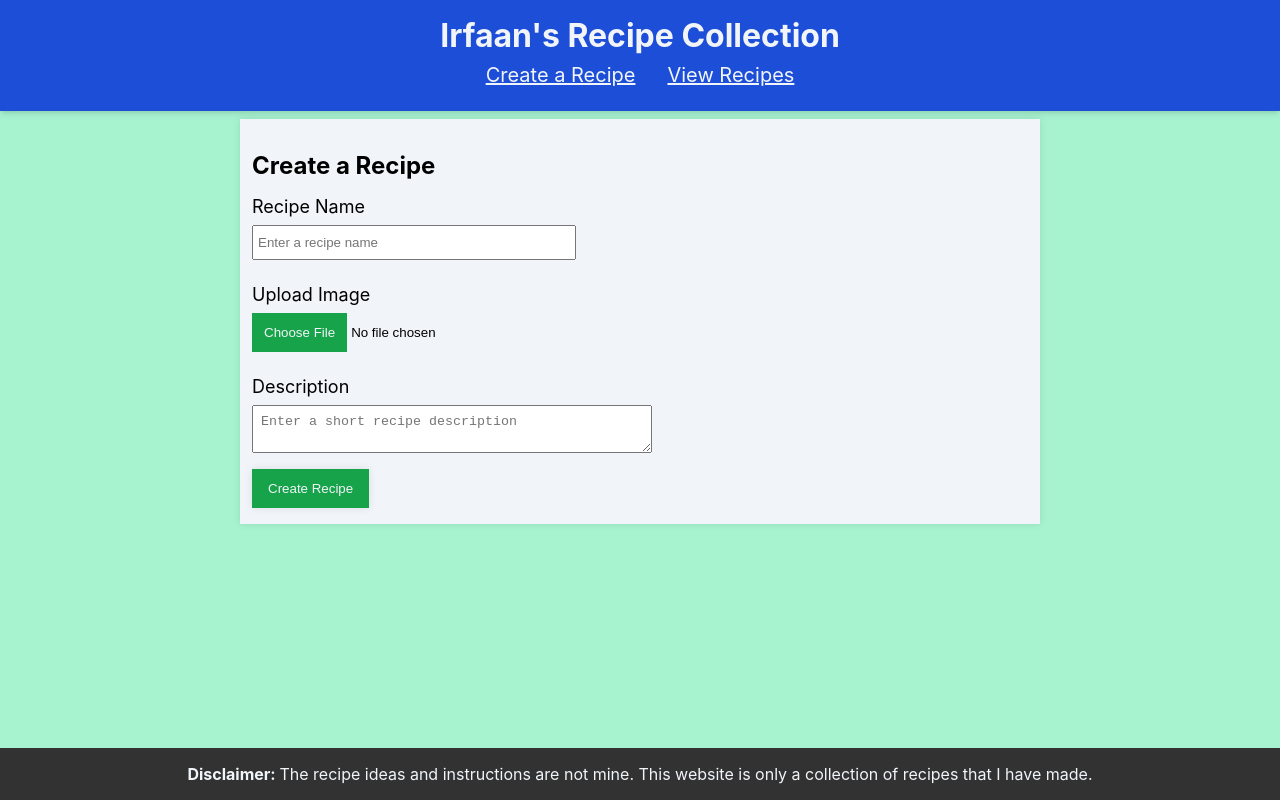
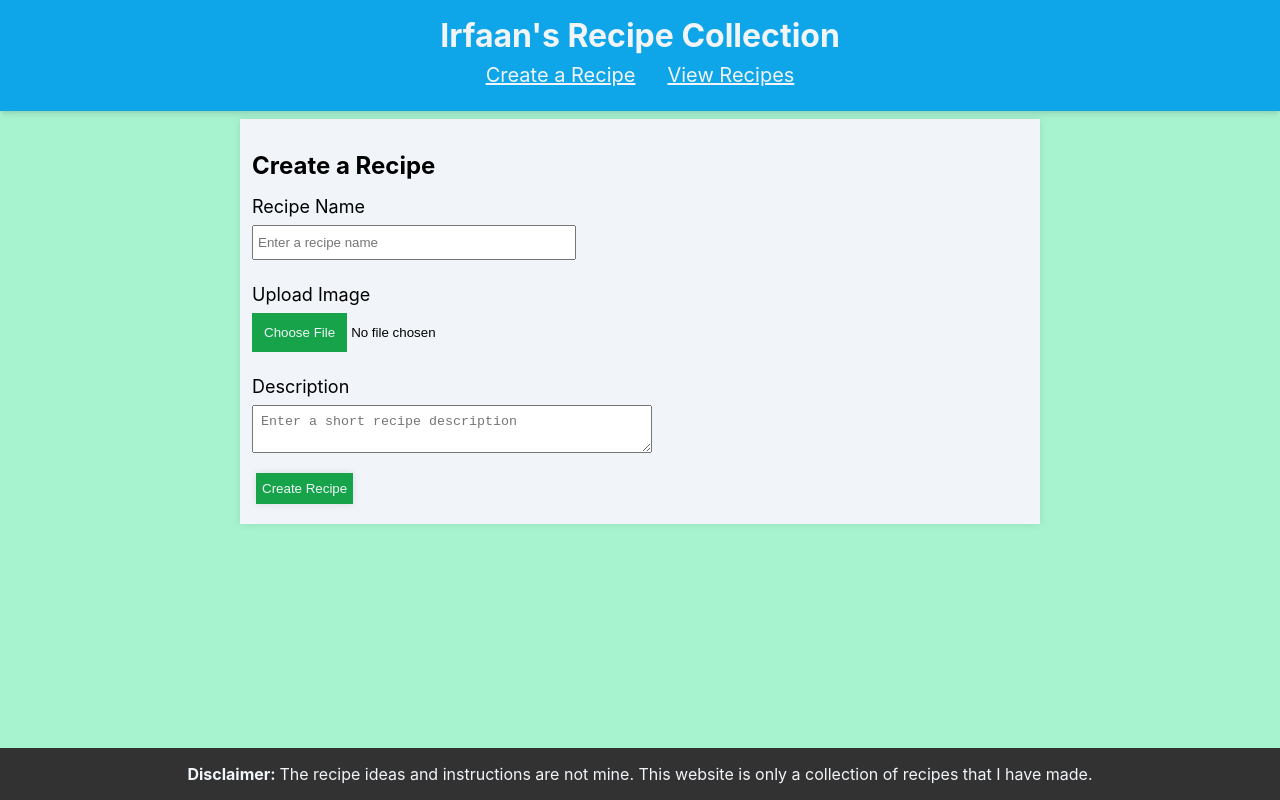
Before and after one commit to irfaan-jamarussadiq/recipe_book, a React (Vite) app: page /create-recipe in a window 1280 px wide. Built offline with nearby package versions, Linux system fonts and the light colour scheme.

Commit message:
Update styles for buttons

```diff
--- a/client/App.css
+++ b/client/App.css
@@ -2,7 +2,7 @@
   --bg-accent: rgb(22 163 74);
   --white: rgb(241 245 249);
   --black: rgb(3 7 18);
-  --box-shadow: 0 0 8px rgb(0 0 0 / 0.1);
+  --sky-blue: rgb(14 165 233);
 }
 
 /* App */
@@ -32,7 +32,7 @@
 /* NavBar */
 .NavBar {
   position: sticky;
-  background-color: rgb(29 78 216);
+  background-color: var(--sky-blue);
   color: rgb(241 245 249);
   box-shadow:
     0 4px 6px -1px rgb(0 0 0 / 0.1),
@@ -95,6 +95,24 @@
 
 .options-hidden {
   display: none;
+}
+
+.recipe-actions {
+  margin: 8px;
+  padding: 8px;
+}
+
+.recipe-action {
+  background-color: rgb(14 165 233);
+  color: var(--white);
+  margin: 4px 8px;
+  padding: 8px;
+  text-decoration: none;
+  box-shadow: 0 0 8px rgb(0 0 0 / 0.1);
+}
+
+.recipe-action:hover {
+  box-shadow: 0 0 12px rgb(0 0 0 / 0.1);
 }
 
 .recipe-option {
@@ -184,17 +202,13 @@
   padding: 8px;
 }
 
-.submit-btn {
+.submit {
   background-color: var(--bg-accent);
-  border: none;
-  box-shadow: var(--box-shadow);
   color: var(--white);
-  padding: 12px 16px;
 }
 
-.submit-btn:hover {
+.submit:hover {
   background-color: rgb(34 197 94);
-  cursor: pointer;
 }
 
 .error-message {
--- a/client/CreateRecipe.jsx
+++ b/client/CreateRecipe.jsx
@@ -91,7 +91,7 @@ function CreateRecipe() {
           />
         </div>
         <div className="form-group">
-          <button className="submit-btn">Create Recipe</button>
+          <button className="submit btn">Create Recipe</button>
         </div>
       </form>
     </div>
--- a/client/EditRecipe.jsx
+++ b/client/EditRecipe.jsx
@@ -19,7 +19,7 @@ function EditRecipe() {
           <label>Description</label>
           <input type="text" defaultValue={recipe.description} />
         </div>
-        <button className="submit-btn">Update Recipe</button>
+        <button className="submit btn">Update Recipe</button>
       </form>
     </div>
   );
--- a/client/index.css
+++ b/client/index.css
@@ -26,11 +26,17 @@ p {
   transition: box-shadow 0.6s ease;
 }
 
-.card:hover {
-  box-shadow: 0 0 12px rgb(0 0 0 / 0.3);
-  cursor: pointer;
-}
-
 .image-container > img {
   width: 100%;
 }
+
+.btn {
+  border: none;
+  box-shadow: 0 0 8px rgb(0 0 0 / 0.1);
+  padding: 8px 6px;
+  margin: 4px;
+}
+
+.btn:hover {
+  cursor: pointer;
+}
```
